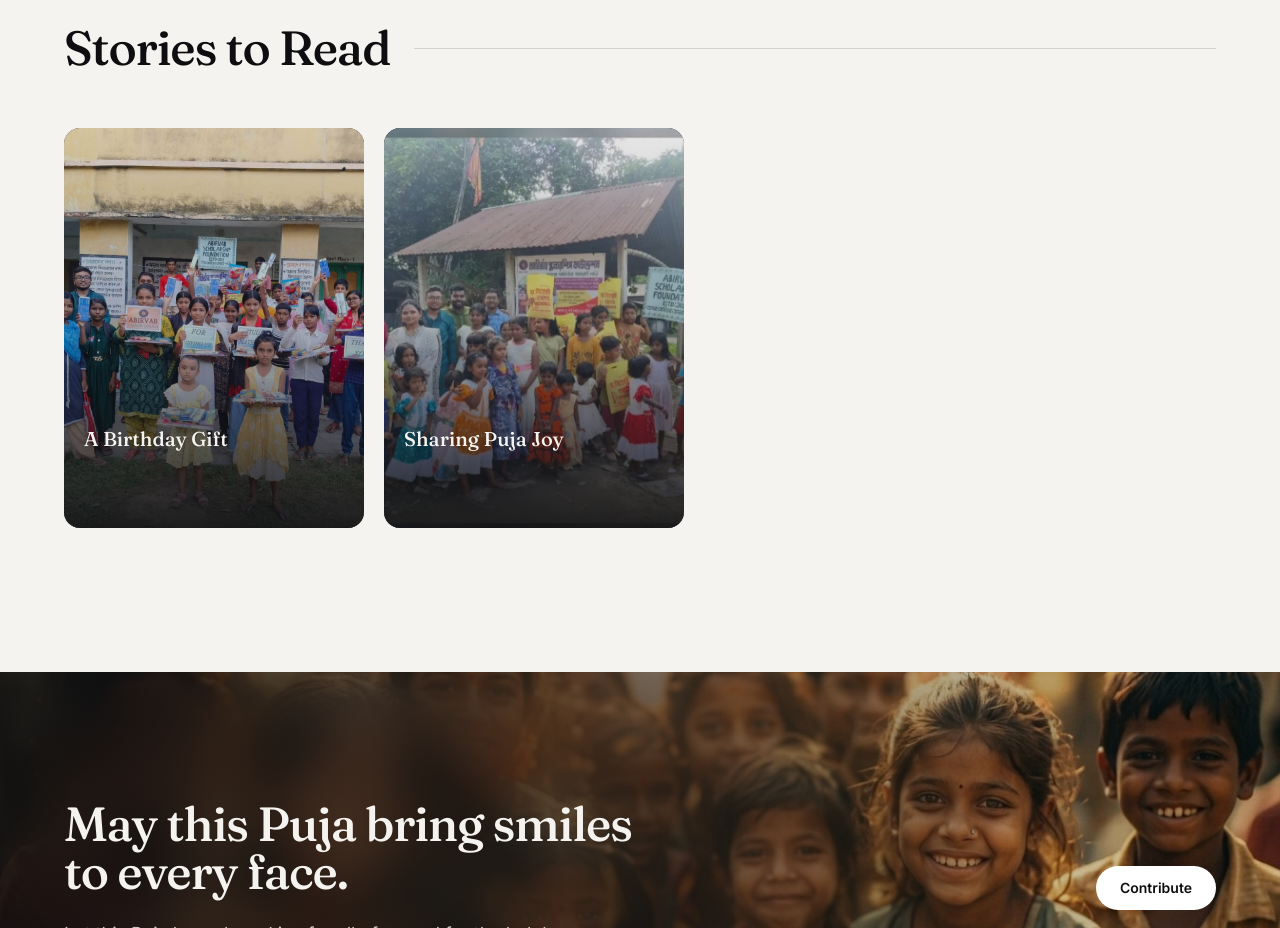
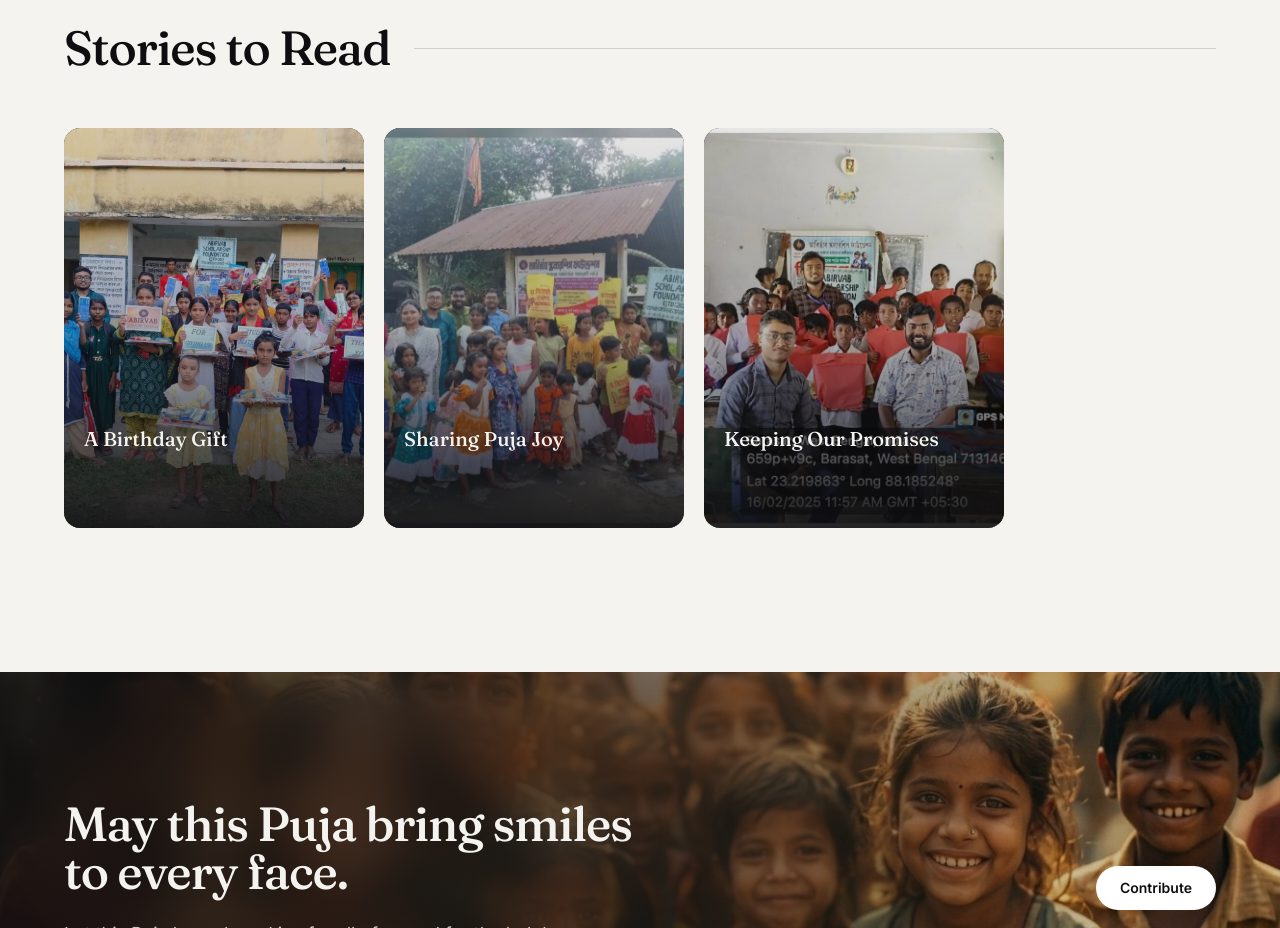
Before and after one commit to PrasunV/Abirvab, a React (Vite) app: page / in a window 1280 px wide. Shown: the part 840-1768 px from the top of the page. Built offline with nearby package versions, Linux system fonts and the light colour scheme.

Commit message:
Add p3 story

```diff
--- a/src/data/stories.js
+++ b/src/data/stories.js
@@ -66,6 +66,22 @@ export const stories = [
     ],
     fullStoryUrl: null,
   },
+  {
+    id: 'keeping-our-promises',
+    title: 'Keeping Our Promises — Distribution of Educational Tools',
+    cardLabel: 'Keeping Our Promises',
+    date: '16 February 2025',
+    location: 'Barasat M.S. Kendra, Kali Bele, Purba Bardhaman',
+    image: '/assets/images/story-p3.jpg',
+    body: [
+      'Abirvab Scholarship Foundation organised an Educational Tools Distribution Project at Barasat M.S. Kendra, where educational tools were distributed among 74 students from Classes V to VIII.',
+      'The initiative aimed to provide essential educational support and encourage students in their academic journey. The happiness of the students made the project truly meaningful for us.',
+      'This project was possible because of the continued support and helping hands of our donors and well-wishers. We sincerely thank everyone who has stood beside Abirvab.',
+      'With your continued support, Abirvab will keep moving forward towards bigger and more meaningful projects.',
+      'Abirvab was there, is there, and will continue to stand beside students.',
+    ],
+    fullStoryUrl: null,
+  },
 ]
 
 export const getStoryById = (id) => stories.find((s) => s.id === id) ?? null
```
Also changed, not shown: vite.config.js.timestamp-1790534438267-a2517eb3aa1a1.mjs (added, +15 -0 lines), public/assets/images/story-p3.jpg (added), public/assets/images/upi-qr.jpeg (added).
